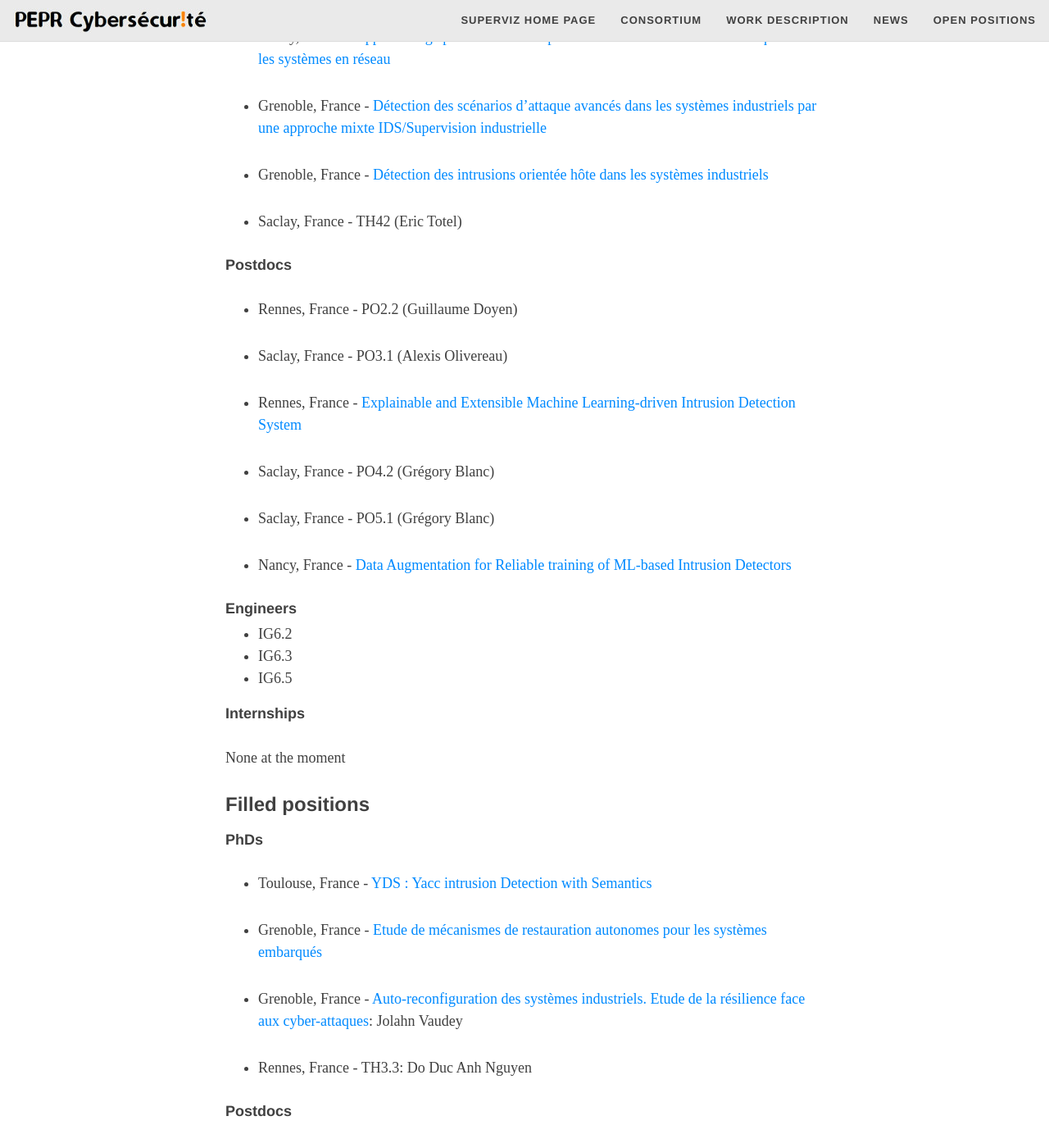
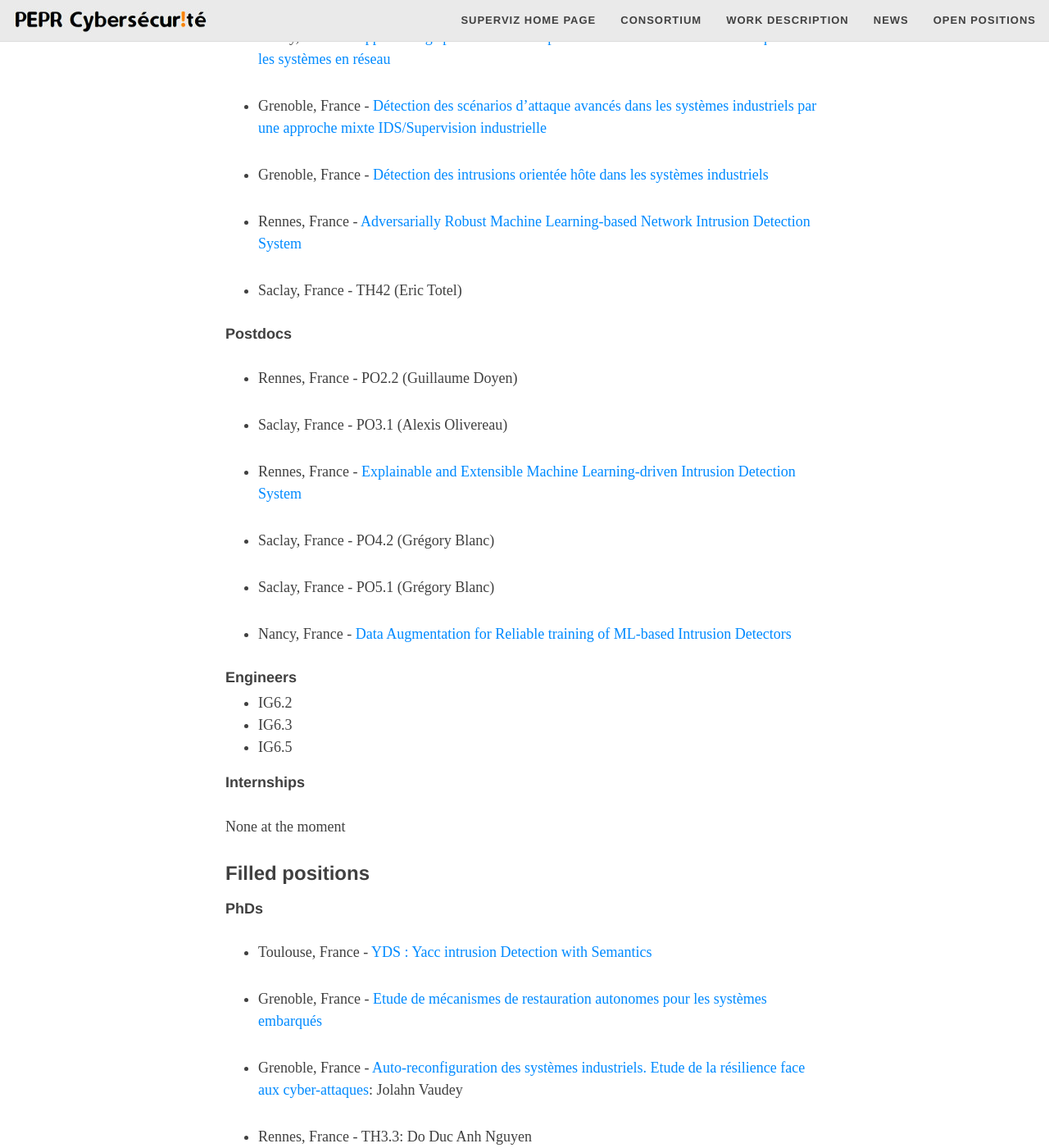
Before and after one commit to PFGimenez/REV-website, a Jekyll site: the page built from openpositions.md, in a window 1280 px wide and 1400 px high, scrolled down 596 px. Shown: the whole window at 82% size. Built offline with Jekyll 4.4.1, drawn with Linux system fonts in a browser that asks for light colours; nearby versions of some CDN libraries; some web fonts are replaced; some of the changed text lies outside the part shown.

Commit message:
Ajout these 4.1 oubliée dans la version précédente

```diff
--- a/openpositions.md
+++ b/openpositions.md
@@ -21,6 +21,8 @@ We are always looking for enthusiastic and motivated interns, PhDs, postdocs or
 - Grenoble, France - [Détection des scénarios d’attaque avancés dans les systèmes industriels par une approche mixte IDS/Supervision industrielle](https://files.inria.fr/superviz/assets/img/positions/TH2.2.pdf)
 
 - Grenoble, France - [Détection des intrusions orientée hôte dans les systèmes industriels](https://files.inria.fr/superviz/assets/img/positions/TH2.3.pdf)
+
+- Rennes, France - [Adversarially Robust Machine Learning-based Network Intrusion Detection System](https://files.inria.fr/superviz/assets/img/positions/TH4.1.pdf)
 
 - Saclay, France - TH42	 (Eric Totel)
 
@@ -74,8 +76,8 @@ None at the moment
 
 #### Engineers
 
-IG6.1 - Nelson Nkawa
-IG6.4 - Florent Galtier
+- IG6.1 - Nelson Nkawa
+- IG6.4 - Florent Galtier
 
 
 #### Internships
```
